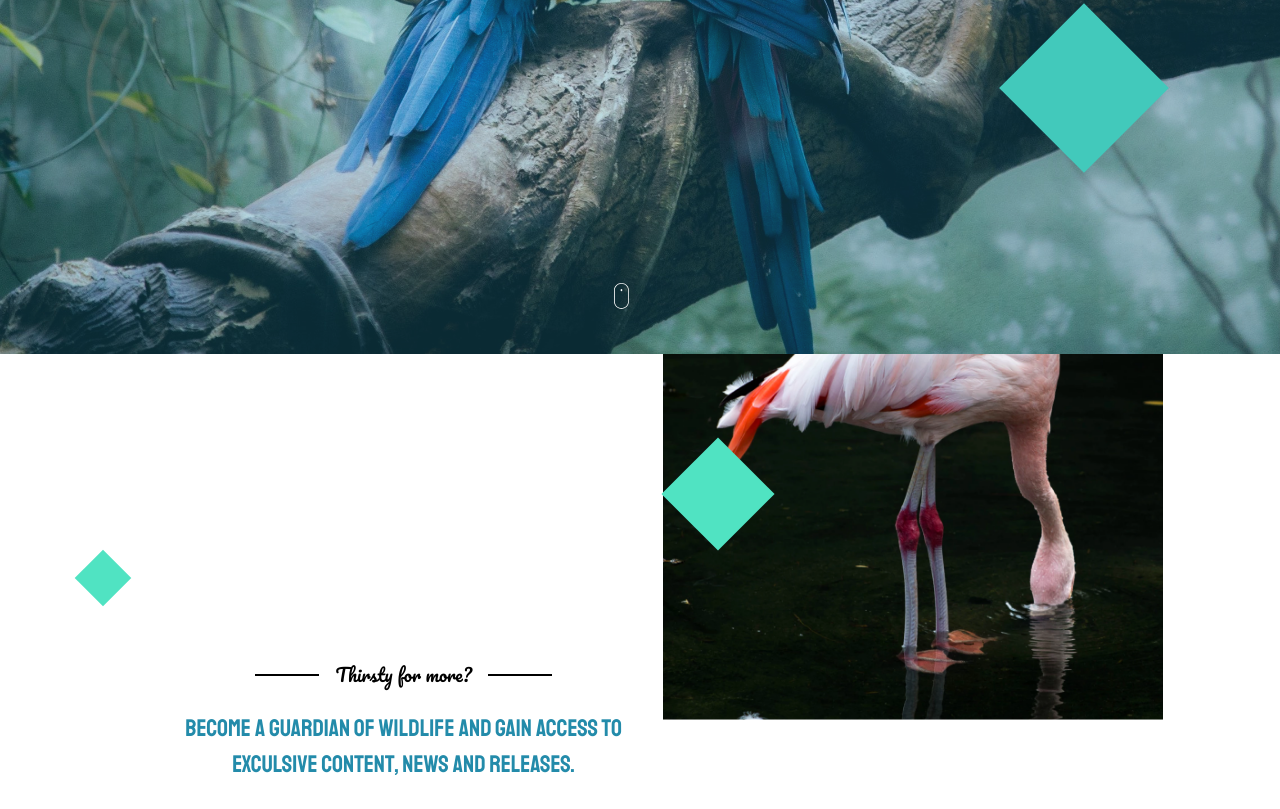
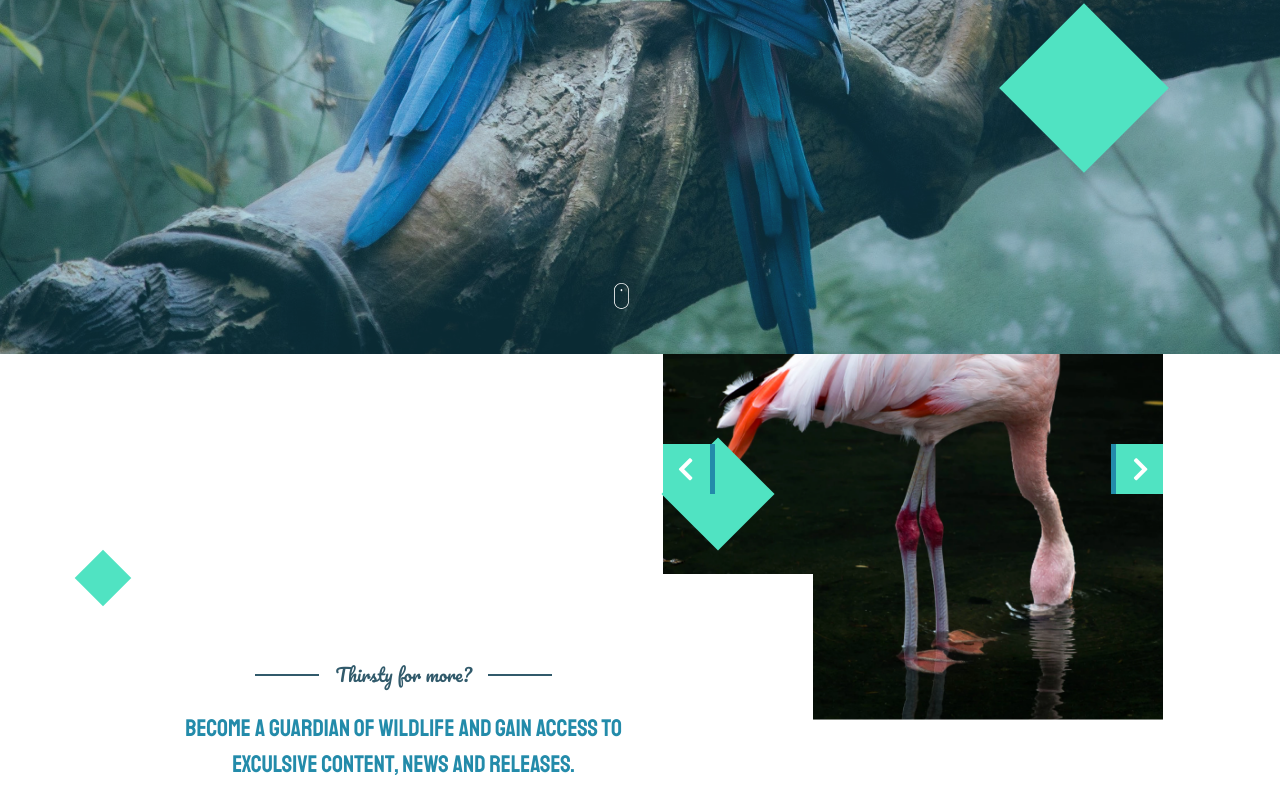
Before and after one commit to gkortsit/parrots, a plain HTML site: page index.html in a window 1280 px wide. Shown: the part 606-1415 px from the top of the page. Drawn offline with Linux system fonts and the light colour scheme; a web font is replaced by a local one.

Commit message:
img buttons and bottom left white square to mid section

```diff
--- a/index.html
+++ b/index.html
@@ -9,6 +9,13 @@
     <link
       href="https://fonts.googleapis.com/css?family=Pacifico|Rambla|Staatliches"
       rel="stylesheet"
+    />
+    <!-- Font Awesome -->
+    <link
+      rel="stylesheet"
+      href="https://use.fontawesome.com/releases/v5.6.3/css/all.css"
+      integrity="sha384-UHRtZLI+pbxtHCWp1t77Bi1L4ZtiqrqD80Kn4Z8NTSRyMA2Fd33n5dQ8lWUE00s/"
+      crossorigin="anonymous"
     />
     <!-- CSS -->
     <link rel="stylesheet" type="text/css" media="screen" href="./main.css" />
@@ -59,11 +66,22 @@
         />
       </div>
       <div class="flamingo-img-section">
+        <div class="chevron-buttons-group">
+          <a href="#" class="chavron-btn">
+            <i class="fas fa-chevron-left "></i>
+            <span class="blue-line1"></span>
+          </a>
+          <a href="#" class="chavron-btn">
+            <span class="blue-line2"></span>
+            <i class="fas fa-chevron-right "></i
+          ></a>
+        </div>
         <img
           src="./assets/flamingo-image.png"
           alt="flamingo image"
           class="flamingo-image"
         />
+        <div class="white-box"></div>
       </div>
       <div id="mid-circle"></div>
     </div>
--- a/main.css
+++ b/main.css
@@ -10,7 +10,6 @@ body {
   font-size: 18px;
   font-weight: normal;
   margin-bottom: 0;
-  z-index: 1;
 }
 
 .subheading:before,
@@ -31,6 +30,7 @@ body {
   width: 40px;
   background-color: #50e3c2;
   transform: rotate(45deg);
+  z-index: 1;
 }
 
 .cube2 {
@@ -41,6 +41,7 @@ body {
   width: 80px;
   background-color: #50e3c2;
   transform: rotate(45deg);
+  z-index: 1;
 }
 
 .cube3 {
@@ -51,6 +52,7 @@ body {
   width: 120px;
   background-color: #50e3c2;
   transform: rotate(45deg);
+  z-index: 1;
 }
 
 .cube4 {
@@ -61,6 +63,7 @@ body {
   width: 120px;
   background-color: #50e3c2;
   transform: rotate(45deg);
+  z-index: 1;
 }
 
 /* TOP SECTION */
@@ -131,11 +134,15 @@ body {
   top: 50px;
 }
 
+.mid-subheading {
+  color: #315a6b;
+}
+
 .mid-subheading:before,
 .mid-subheading:after {
   display: inline-block;
   content: "";
-  border-top: 2px solid black;
+  border-top: 2px solid #315a6b;
   width: 4rem;
   margin: 0 1rem;
   transform: translateY(-6px);
@@ -238,11 +245,64 @@ body {
   bottom: 112.5%;
   left: 51.8%;
   width: 500px;
-  z-index: -1;
 }
 
 .flamingo-image {
   width: 100%;
+}
+
+.chevron-buttons-group {
+  position: absolute;
+  width: 100%;
+  z-index: 1;
+  top: 44.5%;
+  display: flex;
+  justify-content: space-between;
+  justify-self: center;
+}
+
+.chavron-btn {
+  color: white;
+  font-size: 26px;
+  background-color: #50e3c2;
+  width: 50px;
+  height: 50px;
+  display: flex;
+  justify-content: center;
+  align-items: center;
+  text-decoration: none;
+  cursor: pointer;
+}
+
+.blue-line1 {
+  height: 100%;
+  width: 5px;
+  background-color: #238baa;
+  transform: translateX(16px);
+}
+
+.chavron-btn:hover > .blue-line1 {
+  background-color: #ff0089;
+}
+
+.blue-line2 {
+  height: 100%;
+  width: 5px;
+  background-color: #238baa;
+  transform: translateX(-16px);
+}
+
+.chavron-btn:hover > .blue-line2 {
+  background-color: #ff0089;
+}
+
+.white-box {
+  height: 150px;
+  width: 150px;
+  background-color: #fff;
+  z-index: 12;
+  position: absolute;
+  bottom: 0%;
 }
 
 /* BOTTOM SECTION */
```
